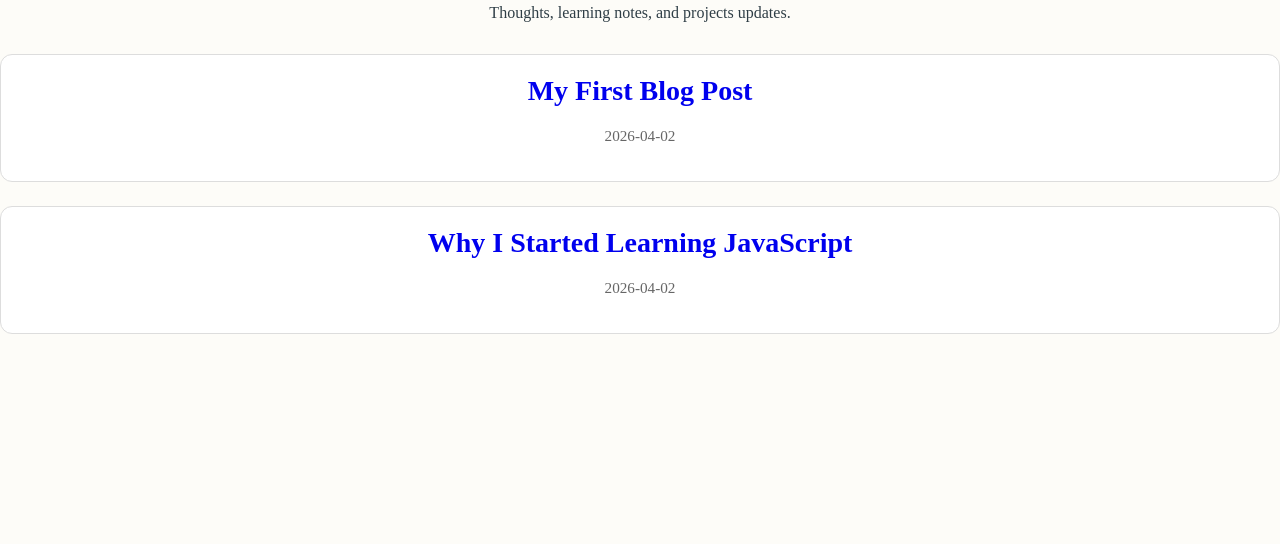
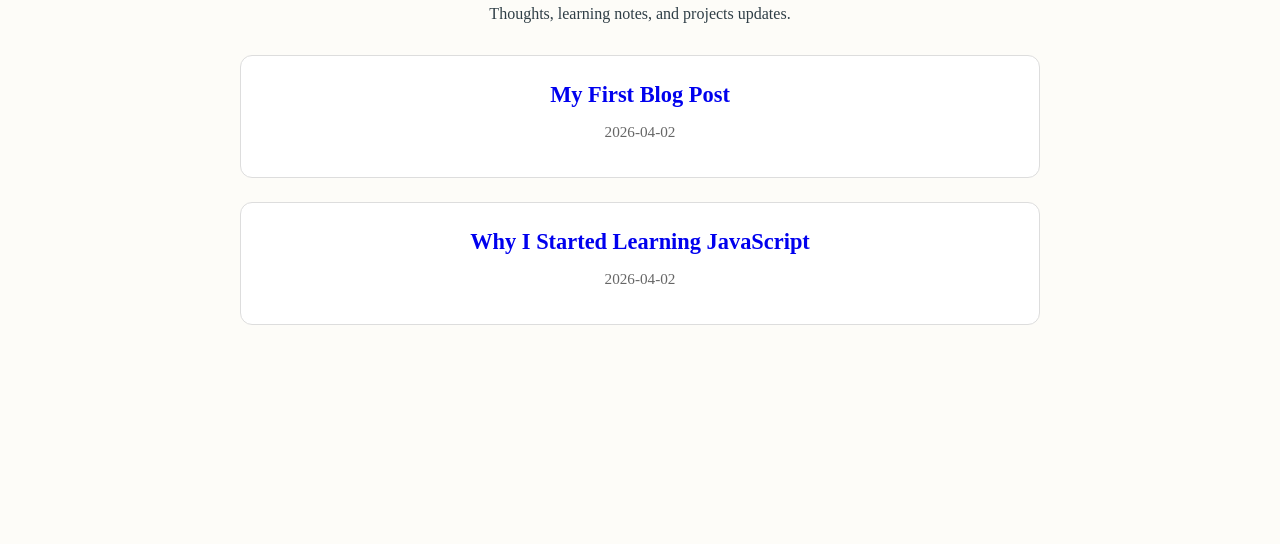
Before and after one commit to hermanjun/jun-portfolio, a plain HTML site: page blog.html in a window 1280 px wide. Shown: the part 256-800 px from the top of the page. Drawn offline with Linux system fonts and the light colour scheme.

Commit message:
style: refine blog post title size and spacing for better readability

```diff
--- a/blog.html
+++ b/blog.html
@@ -15,7 +15,7 @@
         </header>
 
         <main>
-            <sction class="blog-page">
+            <section class="blog-page">
                 <h1>Blog</h1>
                 <p>Thoughts, learning notes, and projects updates.</p>
 
--- a/styles.css
+++ b/styles.css
@@ -248,6 +248,11 @@ h2 {
   margin-top: 2rem;
 }
 
+#blog-list h2 {
+  font-size: 1.4rem;
+  margin: 6px 0;
+}
+
 .post-card {
   border: 1px solid #ddd;
   border-radius: 12px;
```
